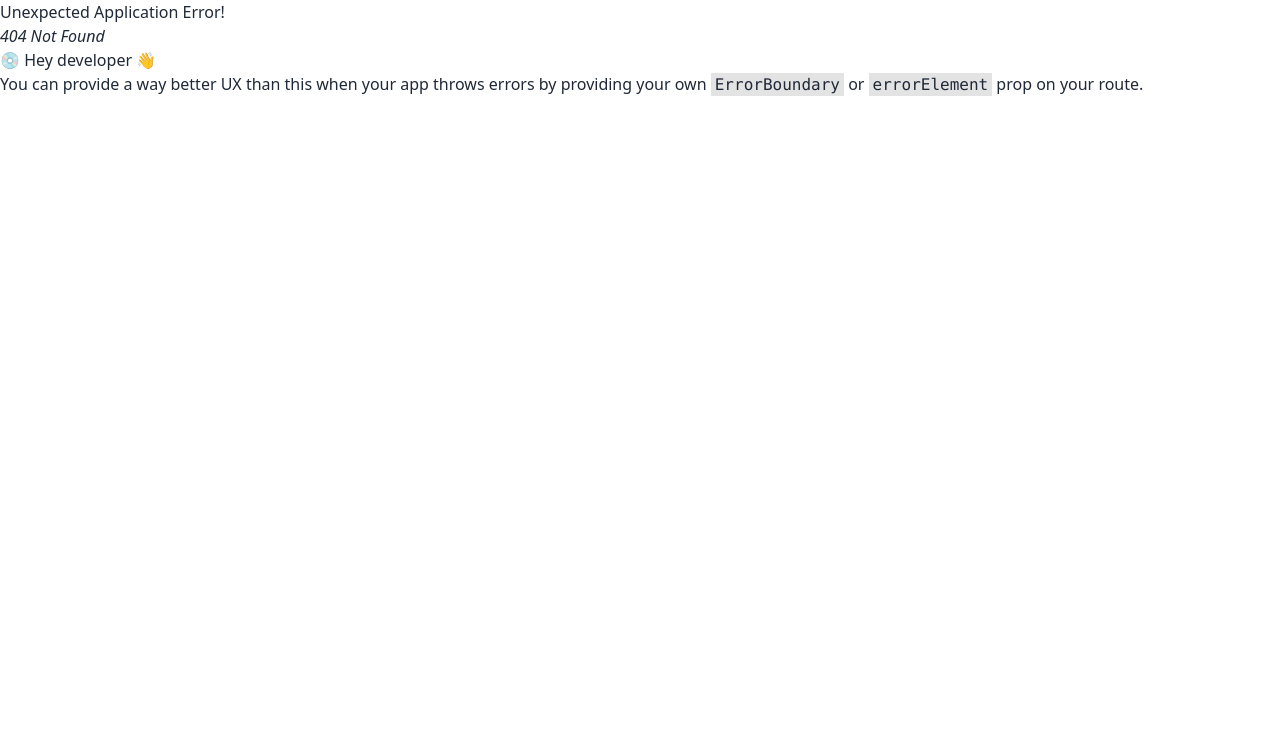
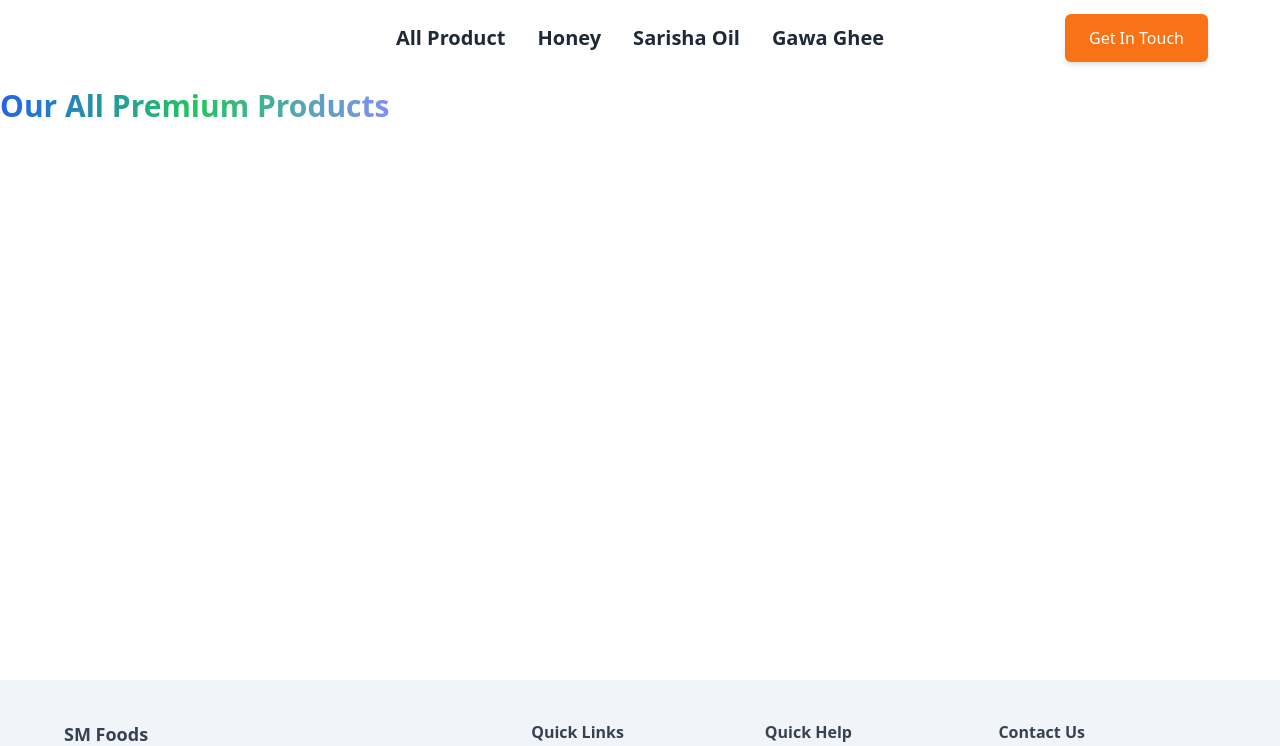
Before and after one commit to safiislam/sm-foods-project, a React (Vite) app: page /allProduct in a window 1280 px wide. Before the commit this address had no page. Shown: the top 746 px of the page. Built offline with nearby package versions, Linux system fonts and the light colour scheme.

Commit message:
all product

```diff
--- /dev/null
+++ b/src/components/AllProducts.jsx
@@ -0,0 +1,11 @@
+import React from 'react';
+
+const AllProducts = () => {
+    return (
+        <div>
+            <p className=' text-center lg:font-semibold text-3xl mt-3 bg-gradient-to-r from-blue-600 via-green-500 to-indigo-400 inline-block text-transparent bg-clip-text'>Our All Premium Products</p>
+        </div>
+    );
+};
+
+export default AllProducts;
--- a/src/components/Footer.jsx
+++ b/src/components/Footer.jsx
@@ -3,9 +3,8 @@ import PropTypes from "prop-types";
 import { FaFacebook, FaTwitter, FaPinterest, FaLinkedin } from "react-icons/fa";
 
 const quickLinks = [
-  { value: "Home", href: "#!" },
-  { value: "About Us", href: "#!" },
-  { value: "Services", href: "#!" },
+  { value: "রিটার্ন পলিসি", href: "#!" },
+  { value: "রিফান্ড পলিসি", href: "#!" },
 ];
 
 
--- a/src/components/Header.jsx
+++ b/src/components/Header.jsx
@@ -31,13 +31,16 @@ const Header = () => {
               <Link to="/">Home</Link>
             </li>
             <li>
-              <Link to="/about">About</Link>
+              <Link to="/">All Product</Link>
             </li>
             <li>
-              <Link to="/services">Services</Link>
+              <Link to="/">Honey</Link>
             </li>
             <li>
-              <Link to="/contact">Contact</Link>
+              <Link to="/">Sarisha Oil</Link>
+            </li>
+            <li>
+              <Link to="/">Gawa Ghee</Link>
             </li>
           </ul>
         </div>
@@ -46,7 +49,7 @@ const Header = () => {
       <div className="navbar-center hidden lg:flex">
         <ul className="menu menu-horizontal px-1 font-semibold text-xl">
           <li>
-            <Link to="/">All Product</Link>
+            <Link to="/allProduct">All Product</Link>
           </li>
           <li>
             <Link to="/about">Honey</Link>
--- a/src/routs.jsx
+++ b/src/routs.jsx
@@ -3,6 +3,7 @@ import App from './App';
 import Home from './components/Home';
 import About from './components/About';
 import Contact from './components/Contact';
+import AllProducts from './components/AllProducts';
 
 
 export const router = createBrowserRouter([
@@ -21,6 +22,11 @@ export const router = createBrowserRouter([
             },
 
             {
+                path: "/allProduct",
+                element: <AllProducts></AllProducts>,
+            },
+
+            {
                 path: "/contact",
                 element: <Contact></Contact>,
             }
```
